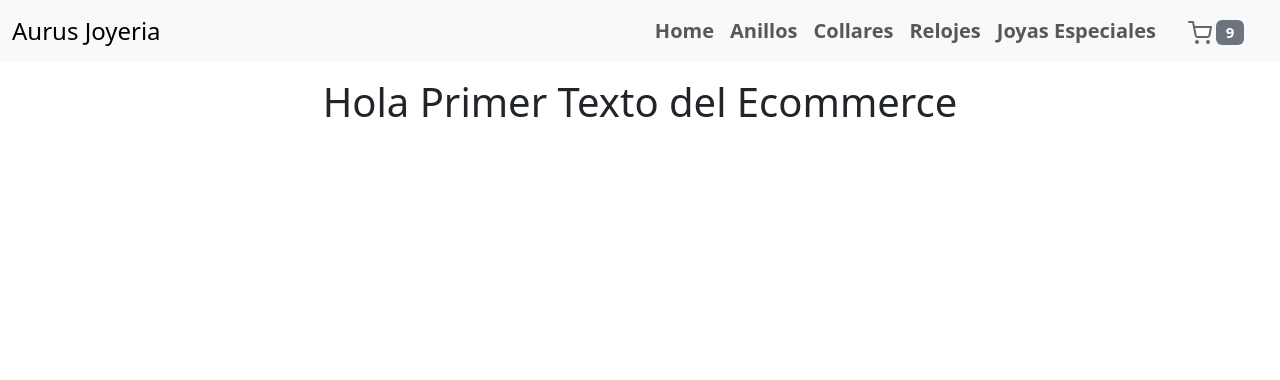
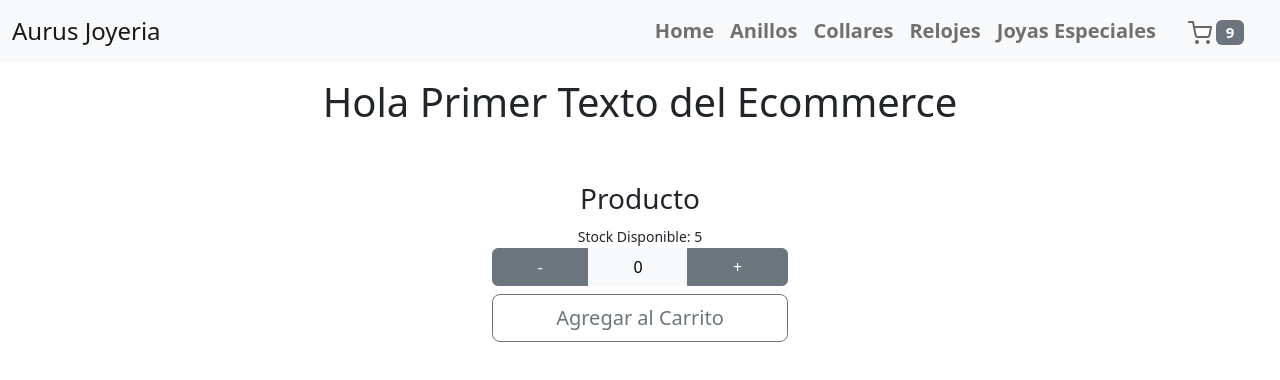
Before and after one commit to carlosjacomi/PreEntrega1Contreras, a React (Vite) app: page / in a window 1280 px wide. Shown: the top 380 px of the page. Built offline with nearby package versions, Linux system fonts and the light colour scheme.

Commit message:
Feature - Creación del Componente ItemCount.jsx

```diff
--- a/package.json
+++ b/package.json
@@ -9,7 +9,9 @@
     "preview": "vite preview"
   },
   "dependencies": {
+    "bootstrap": "^5.2.3",
     "react": "^18.2.0",
+    "react-bootstrap": "^2.7.2",
     "react-dom": "^18.2.0"
   },
   "devDependencies": {
--- a/src/App.jsx
+++ b/src/App.jsx
@@ -2,12 +2,14 @@ import './App.css'
 import 'bootstrap/dist/css/bootstrap.min.css';
 import NavBar from './components/NavBar'
 import ListContainer from './components/ListContainer';
+import ItemCount from './components/ItemCount';
 
 function App() {
   return (
     <>
       <NavBar/>
       <ListContainer/>
+      <ItemCount/>
     </>
   )
 }
--- /dev/null
+++ b/src/components/ItemCount.jsx
@@ -0,0 +1,44 @@
+import Container from 'react-bootstrap/Container';
+import Row from 'react-bootstrap/Row';
+import Col from 'react-bootstrap/Col';
+import { Button, ToggleButtonGroup } from 'react-bootstrap';
+import ButtonGroup from 'react-bootstrap/ButtonGroup';
+import ToggleButton from 'react-bootstrap/ToggleButton'
+import { useState } from 'react';
+
+const ItemCount = () => {
+const stock = 5;
+const [value, setValue] = useState(0);
+
+
+const sumValue = () => {setValue(value + 1)}
+const restValue = () => {setValue(value - 1)}
+const onAdd = () => console.log(value);
+
+return (
+    <>
+        <Container fluid>
+            <Row className='justify-content-md-center'>
+                <Col xs={3} className='text-center mt-5' >
+                    <h3>Producto</h3>
+                    <small>Stock Disponible: {stock}</small>
+                    <ButtonGroup className='w-100'>
+                        <ToggleButtonGroup type="input" className="mb-2 w-100">
+                            <ToggleButton variant="secondary" onClick={value > 0 ? restValue : undefined}  disabled={stock===0} > - </ToggleButton>
+                            <ToggleButton variant="light"> {value}</ToggleButton>
+                            <ToggleButton variant="secondary" onClick={value < stock ? sumValue : undefined} disabled={stock===0}> + </ToggleButton>
+                        </ToggleButtonGroup>
+                    </ButtonGroup>
+                    <div className="d-grid gap-2">
+                        <Button variant="outline-secondary" size="lg" onClick={onAdd} disabled={stock===0}>
+                            Agregar al Carrito
+                        </Button>
+                    </div>
+                </Col>
+            </Row>
+        </Container>
+    </>
+);
+}
+
+export default ItemCount;
```
Also changed, not shown: 1 other file (tests, documents, lock files or other folders).
